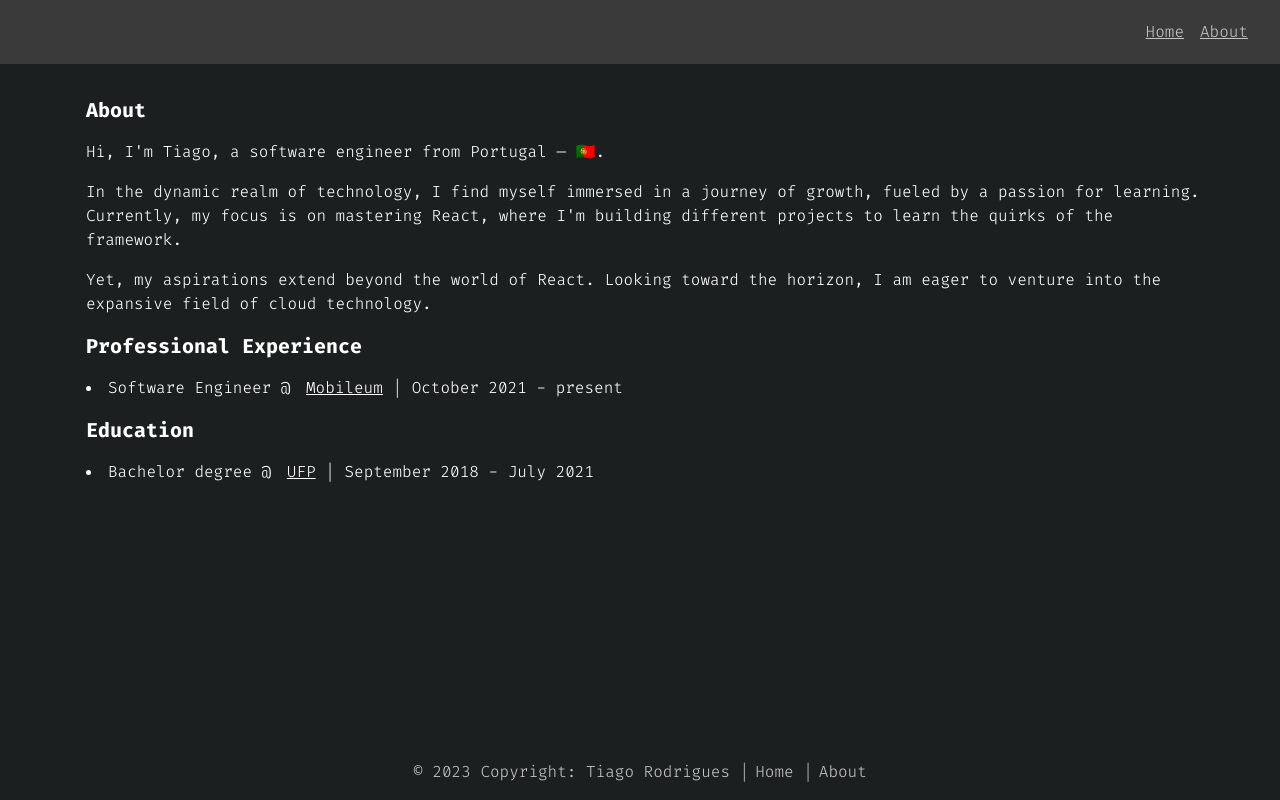
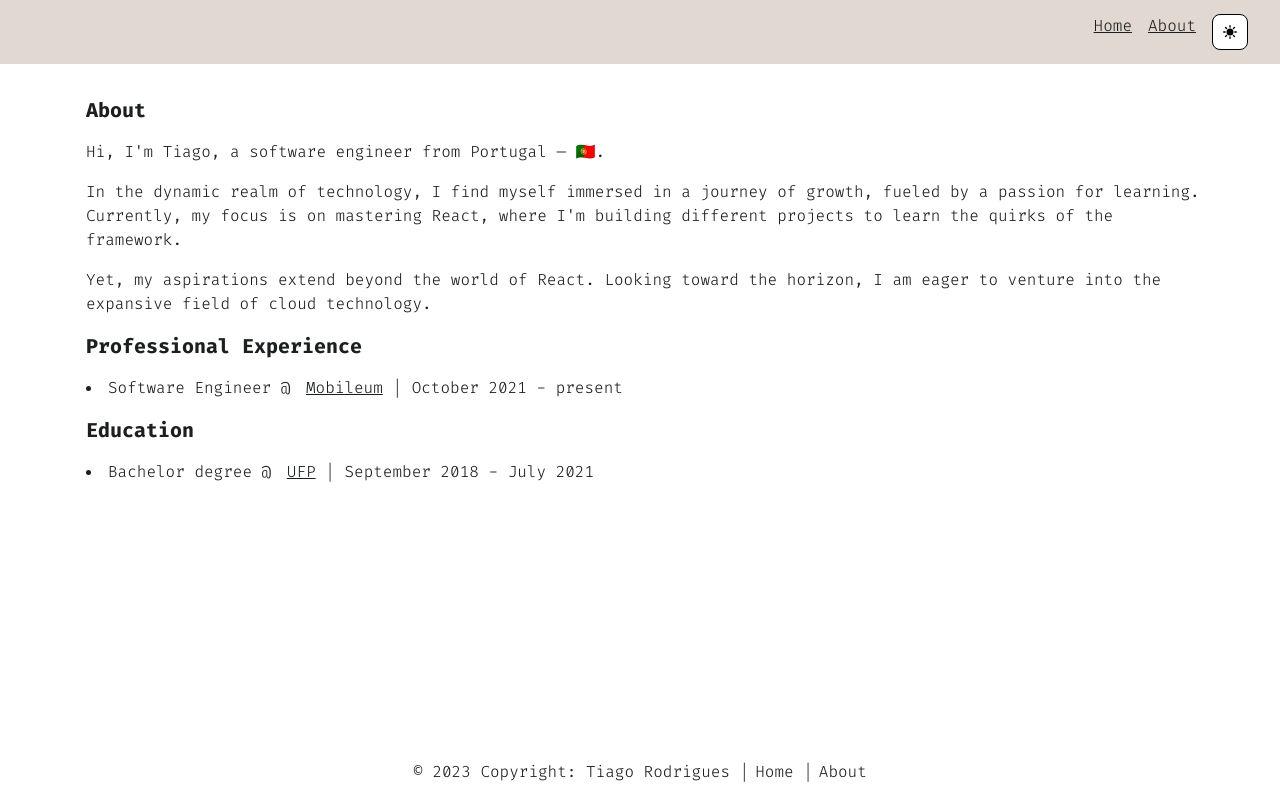
Before and after one commit to TiagoRodrigues1/about-me, a React (Create React App) app: page /about in a window 1280 px wide. Built offline with nearby package versions, Linux system fonts and the light colour scheme.

Commit message:
FEAT: start theme switch dev

```diff
--- a/package.json
+++ b/package.json
@@ -17,6 +17,7 @@
     "react-router-dom": "^6.21.0",
     "react-scripts": "^5.0.1",
     "typescript": "^4.9.5",
+    "usehooks-ts": "^2.9.1",
     "web-vitals": "^2.1.4"
   },
   "scripts": {
--- a/src/components/About.tsx
+++ b/src/components/About.tsx
@@ -11,25 +11,25 @@ function About(props: any) {
   return (
     <div className="container">
       <div className="mt-8">
-        <h1 className="text-white text-xl font-semibold mb-4">About</h1>
-        <p className="mb-4 text-white">
+        <h1 className="text-black dark:text-white text-xl font-semibold mb-4">About</h1>
+        <p className="mb-4 text-black  dark:text-white">
           Hi, I'm Tiago, a software engineer from Portugal — 🇵🇹.
         </p>
-        <p className="mb-4 text-white">
+        <p className="mb-4 text-black dark:text-white">
           In the dynamic realm of technology, I find myself immersed in a
           journey of growth, fueled by a passion for learning. Currently, my
           focus is on mastering React, where I'm building different projects to
           learn the quirks of the framework.
         </p>
-        <p className="mb-4 text-white">
+        <p className="mb-4 text-black dark:text-white">
           Yet, my aspirations extend beyond the world of React. Looking toward
           the horizon, I am eager to venture into the expansive field of cloud
           technology.
         </p>
-        <h1 className="text-white text-xl font-semibold mb-4">
+        <h1 className="text-black dark:text-white text-xl font-semibold mb-4">
           Professional Experience
         </h1>
-        <ul className="text-white list-inside list-disc mb-4">
+        <ul className="text-black dark:text-white list-inside list-disc mb-4">
           <li>
             Software Engineer @{" "}
             <a
@@ -41,8 +41,8 @@ function About(props: any) {
             | October 2021 - present
           </li>
         </ul>
-        <h1 className="text-white text-xl font-semibold mb-4">Education</h1>
-        <ul className="text-white list-inside list-disc mb-4">
+        <h1 className="text-black dark:text-white text-xl font-semibold mb-4">Education</h1>
+        <ul className="text-black dark:text-white list-inside list-disc mb-4">
           <li>
             Bachelor degree @{" "}
             <a
--- /dev/null
+++ b/src/components/ChangeTheme.tsx
@@ -0,0 +1,55 @@
+import { useLocalStorage } from "usehooks-ts";
+import { useEffect } from "react";
+
+function ChangeTheme() {
+  const [theme, setTheme] = useLocalStorage("theme", "light");
+
+  useEffect(() => {
+    document.body.classList.remove("light", "dark");
+    document.body.classList.add(theme);
+  }, [theme]);
+
+  const handleThemeChange = (e: any) => {
+    e.preventDefault();
+    let theme =
+      e.target.getAttribute("data-toggle-dark") === "dark" ? "light" : "dark";
+    setTheme(theme);
+    e.target.setAttribute("data-toggle-dark", theme);
+  };
+
+  return (
+    <div>
+      <button
+        onClick={handleThemeChange}
+        data-tooltip-target="default-button-example-toggle-dark-mode-tooltip"
+        type="button"
+        data-toggle-dark="dark"
+        className="flex items-center w-9 h-9 justify-center text-xs font-medium text-gray-700 bg-white border border-gray-200 rounded-lg toggle-dark-state-example hover:bg-gray-100 hover:text-blue-700 focus:z-10 focus:ring-2 focus:ring-gray-300 dark:focus:ring-gray-500 dark:bg-gray-800 focus:outline-none dark:text-gray-400 dark:border-gray-600 dark:hover:text-white dark:hover:bg-gray-700"
+      >
+        <svg
+          data-toggle-icon="moon"
+          className="w-3.5 h-3.5 hidden"
+          aria-hidden="true"
+          xmlns="http://www.w3.org/2000/svg"
+          fill="currentColor"
+          viewBox="0 0 18 20"
+        >
+          <path d="M17.8 13.75a1 1 0 0 0-.859-.5A7.488 7.488 0 0 1 10.52 2a1 1 0 0 0 0-.969A1.035 1.035 0 0 0 9.687.5h-.113a9.5 9.5 0 1 0 8.222 14.247 1 1 0 0 0 .004-.997Z"></path>
+        </svg>
+        <svg
+          data-toggle-icon="sun"
+          className="w-3.5 h-3.5"
+          aria-hidden="true"
+          xmlns="http://www.w3.org/2000/svg"
+          fill="currentColor"
+          viewBox="0 0 20 20"
+        >
+          <path d="M10 15a5 5 0 1 0 0-10 5 5 0 0 0 0 10Zm0-11a1 1 0 0 0 1-1V1a1 1 0 0 0-2 0v2a1 1 0 0 0 1 1Zm0 12a1 1 0 0 0-1 1v2a1 1 0 1 0 2 0v-2a1 1 0 0 0-1-1ZM4.343 5.757a1 1 0 0 0 1.414-1.414L4.343 2.929a1 1 0 0 0-1.414 1.414l1.414 1.414Zm11.314 8.486a1 1 0 0 0-1.414 1.414l1.414 1.414a1 1 0 0 0 1.414-1.414l-1.414-1.414ZM4 10a1 1 0 0 0-1-1H1a1 1 0 0 0 0 2h2a1 1 0 0 0 1-1Zm15-1h-2a1 1 0 1 0 0 2h2a1 1 0 0 0 0-2ZM4.343 14.243l-1.414 1.414a1 1 0 1 0 1.414 1.414l1.414-1.414a1 1 0 0 0-1.414-1.414ZM14.95 6.05a1 1 0 0 0 .707-.293l1.414-1.414a1 1 0 1 0-1.414-1.414l-1.414 1.414a1 1 0 0 0 .707 1.707Z"></path>
+        </svg>
+        <span className="sr-only">Toggle dark/light mode</span>
+      </button>
+    </div>
+  );
+}
+
+export default ChangeTheme;
--- a/src/components/Footer.tsx
+++ b/src/components/Footer.tsx
@@ -2,8 +2,8 @@ import { Link } from "react-router-dom";
 
 function Footer() {
   return (
-    <footer className="bg-black text-center dark:bg-neutral-700 lg:text-left">
-      <div className="p-4 text-center text-lightgray ">
+    <footer className="bg-white dark:bg-black text-center lg:text-left">
+      <div className="p-4 text-center text-black dark:text-lightgray ">
         © 2023 Copyright: Tiago Rodrigues |
         <Link key="Home" to="/" className="hover:underline">
           Home
--- a/src/components/Home.tsx
+++ b/src/components/Home.tsx
@@ -10,16 +10,18 @@ function Home(props: any) {
   });
 
   return (
-    <div className="bg-black">
+    <div className="bg-white dark:bg-black">
       <div className="flex flex-1 items-center justify-center">
         <div className="grid grid-cols-1 md:grid-cols-2 gap-4 mt-10">
           <div className="md:mt-8">
-            <h1 className="text-white text-xl font-semibold mb-4">Hello 👋</h1>
-            <p className="mb-4 text-white">
+            <h1 className="text-black dark:text-white text-xl font-semibold mb-4">
+              Hello 👋
+            </h1>
+            <p className="mb-4 text-black dark:text-white">
               I'm Tiago, a software engineer from Portugal.
             </p>
             <div className="flex flex-wrap items-center gap-x-4 sm:items-center ">
-              <p className="text-white">Find me at </p>
+              <p className="text-black dark:text-white">Find me at </p>
               <ul className="flex flex-1 items-center gap-x-4 sm:flex-initial">
                 <li>
                   <a
@@ -29,7 +31,7 @@ function Home(props: any) {
                     rel="noopener noreferrer"
                   >
                     <svg
-                      className="h-6 w-6"
+                      className="h-6 w-6 svg"
                       aria-hidden="true"
                       focusable="false"
                       xmlns="http://www.w3.org/2000/svg"
@@ -54,7 +56,7 @@ function Home(props: any) {
                     rel="noopener noreferrer"
                   >
                     <svg
-                      className="h-6 w-6"
+                      className="h-6 w-6 svg"
                       aria-hidden="true"
                       focusable="false"
                       xmlns="http://www.w3.org/2000/svg"
--- a/src/components/NavBar.tsx
+++ b/src/components/NavBar.tsx
@@ -1,11 +1,13 @@
 import React from "react";
-import { Disclosure} from "@headlessui/react";
+import { Disclosure } from "@headlessui/react";
 import { Bars3Icon, XMarkIcon } from "@heroicons/react/24/outline";
-import {Link} from "react-router-dom"
+import { Link } from "react-router-dom";
+import ChangeTheme from "./ChangeTheme";
 
 const navigation = [
   { name: "Home", href: "", current: false },
-  { name: "About", href: "about", current: false }];
+  { name: "About", href: "about", current: false },
+];
 
 function classNames(...classes: string[]) {
   return classes.filter(Boolean).join(" ");
@@ -13,14 +15,14 @@ function classNames(...classes: string[]) {
 
 export default function NavBar() {
   return (
-    <Disclosure as="nav" className="bg-gray">
+    <Disclosure as="nav" className="bg-darkWhite dark:bg-gray">
       {({ open }) => (
         <>
           <div className="mx-auto max-w-7xl px-2 sm:px-6 lg:px-8">
             <div className="relative flex h-16 items-center justify-between">
               <div className="absolute inset-y-0 left-0 flex items-center sm:hidden">
                 {/* Mobile menu button*/}
-                <Disclosure.Button className="relative inline-flex items-center justify-center rounded-md p-2 text-white hover:bg-gray-700 hover:text-white focus:outline-none focus:ring-2 focus:ring-inset focus:ring-white">
+                <Disclosure.Button className="relative inline-flex items-center justify-center rounded-md p-2 text-black dark:text-white hover:bg-gray-700 hover:dark:text-white hover:text-black focus:outline-none focus:ring-2 focus:ring-inset focus:ring-black focus:dark:ring-white">
                   <span className="absolute -inset-0.5" />
                   <span className="sr-only">Open main menu</span>
                   {open ? (
@@ -37,10 +39,12 @@ export default function NavBar() {
                       <Link
                         key={item.name}
                         to={item.href}
-                        className= "text-lightgray underline hover:underline-anchor">
+                        className="text-black dark:text-lightgray underline hover:underline-anchor"
+                      >
                         {item.name}
                       </Link>
                     ))}
+                    <ChangeTheme />
                   </div>
                 </div>
               </div>
@@ -56,8 +60,8 @@ export default function NavBar() {
                   href={item.href}
                   className={classNames(
                     item.current
-                      ? "bg-gray text-lightgrey hover:underline-anchor"
-                      : "text-white hover:bg-gray-700 hover:text-white",
+                      ? "dark:bg-gray text-black bg-darkWhite dark:text-lightgrey hover:underline-anchor"
+                      : "dark:text-white text-black hover:bg-gray-700 hover:text-white",
                     "block rounded-md px-3 py-2 text-base font-medium"
                   )}
                   aria-current={item.current ? "page" : undefined}
@@ -65,6 +69,7 @@ export default function NavBar() {
                   {item.name}
                 </Disclosure.Button>
               ))}
+              <ChangeTheme />
             </div>
           </Disclosure.Panel>
         </>
--- a/src/index.css
+++ b/src/index.css
@@ -4,20 +4,23 @@
 
 body {
   margin: 0;
-  font-family: 'Fira Code', -apple-system, BlinkMacSystemFont, 'Segoe UI', 'Roboto', 'Oxygen',
-    'Ubuntu', 'Cantarell', 'Fira Sans', 'Droid Sans', 'Helvetica Neue',
-    sans-serif;
+  font-family: "Fira Code", -apple-system, BlinkMacSystemFont, "Segoe UI",
+    "Roboto", "Oxygen", "Ubuntu", "Cantarell", "Fira Sans", "Droid Sans",
+    "Helvetica Neue", sans-serif;
   -webkit-font-smoothing: antialiased;
   -moz-osx-font-smoothing: grayscale;
-  background-color: #1c1f20;
+  background-color: var(--body-bg-color);
 }
 
 code {
-  font-family: source-code-pro, Menlo, Monaco, Consolas, 'Courier New',
+  font-family: source-code-pro, Menlo, Monaco, Consolas, "Courier New",
     monospace;
 }
 
-h1,a,li,p {
+h1,
+a,
+li,
+p {
   margin-left: 6px;
 }
 
@@ -30,7 +33,6 @@ section {
   text-decoration-thickness: 0.1rem;
 }
 
-
 .section-body {
   min-height: 100vh;
   display: flex;
@@ -40,3 +42,31 @@ section {
 footer {
   margin-top: auto;
 }
+
+:root {
+  --body-bg-color: #ffffff;
+  --body-bg-color-inverted: #1c1f20;
+}
+
+@media (prefers-color-scheme: dark) {
+  :root {
+    --body-bg-color: #1c1f20;
+    --body-bg-color-inverted: #ffffff;
+  }
+}
+
+body.dark {
+  --body-bg-color: #1c1f20;
+  --body-bg-color-inverted: #ffffff;
+}
+
+body.light {
+  --body-bg-color: #ffffff;
+  --body-bg-color-inverted: #1c1f20;
+}
+
+.svg {
+  fill: none;
+  stroke-width: 1.5;
+  stroke: var(--body-bg-color-inverted);
+}
--- a/tailwind.config.js
+++ b/tailwind.config.js
@@ -13,6 +13,7 @@ module.exports = {
       white: "#ffffff",
       black: "#1c1f20",
       blue: "#7f99e6",
+      darkWhite: "#E1D9D1"
     },
     container: {
       center: true,
@@ -36,4 +37,5 @@ module.exports = {
       addUtilities(newUtilities, ["responsive", "hover"]);
     },
   ],
+  darkMode: "class",
 };
```
Also changed, not shown: 1 other file (tests, documents, lock files or other folders).
